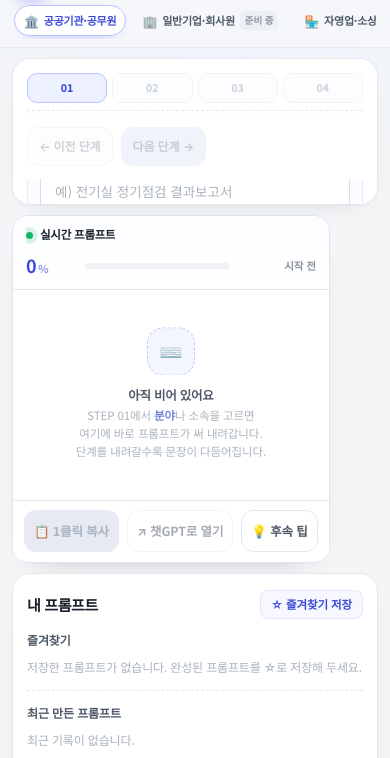
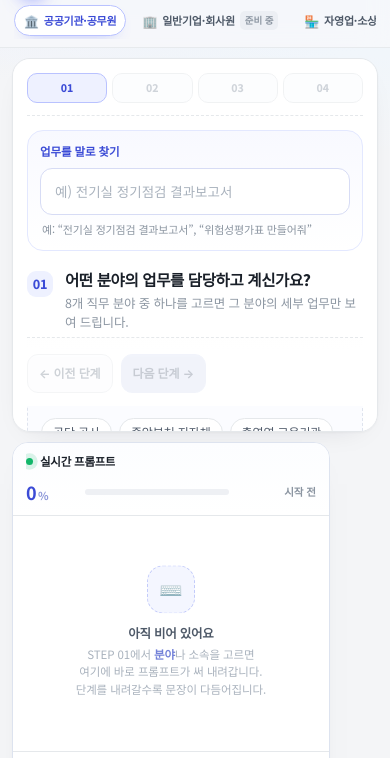
Before and after one commit to elcue2-cpu/Prompt-wizard, a plain HTML site: page index.html in a window 390 px wide. Shown: the part 50-808 px from the top of the page. Drawn offline with Linux system fonts and the light colour scheme.

Commit message:
v4.3 모바일: 위자드·프리뷰 높이를 화면 기준으로 고정(첫 화면 분할), 즐겨찾기는 아래로

```diff
--- a/assets/css/app.css
+++ b/assets/css/app.css
@@ -475,15 +475,15 @@ a{color:inherit;text-decoration:none}
 
   /* ── v4.3 모바일: 화면을 위/아래로 나눈다 ──
      위 = 심플한 질의응답(위자드, 안에서 스크롤), 아래 = 실시간 프롬프트(항상 보임).
-     하단 고정 바·바텀시트는 없앴고, 두 칸 모두 화면 안에 들어온다. */
-  .workspace{
-    display:flex;flex-direction:column;gap:10px;
-    height:calc(100vh - var(--topbar-h,56px) - 24px);
-    height:calc(100dvh - var(--topbar-h,56px) - 24px);
-    min-height:480px;
+     두 칸을 합치면 첫 화면을 꽉 채우고, 즐겨찾기·최근은 그 아래로 내려간다.
+     하단 고정 바·바텀시트는 없앴다. */
+  .workspace{--pw-prev:44vh;display:flex;flex-direction:column;gap:10px}
+  .col-left{display:contents}
+  .wizard{
+    order:1;flex:0 0 auto;min-height:0;overflow-y:auto;overscroll-behavior:contain;
+    padding:14px 14px 0;
+    height:max(220px,calc(100dvh - var(--topbar-h,56px) - var(--pw-prev) - 34px));
   }
-  .col-left{display:contents}
-  .wizard{order:1;flex:1 1 auto;min-height:0;overflow-y:auto;overscroll-behavior:contain;padding:14px 14px 0}
   .wstep-nav{
     position:sticky;bottom:0;z-index:3;margin-top:16px;padding:12px 0 14px;
     background:linear-gradient(180deg,rgba(255,255,255,.92) 0%,#fff 28%);
@@ -491,7 +491,7 @@ a{color:inherit;text-decoration:none}
   }
   .preview-col{
     order:2;position:static;top:auto;flex:0 0 auto;
-    height:46%;min-height:240px;max-height:56vh;
+    height:var(--pw-prev);min-height:240px;max-height:52vh;
     margin:0;border-radius:16px;border-color:#dde3ef;
     box-shadow:0 14px 30px -28px rgba(17,24,39,.55);
   }
```
